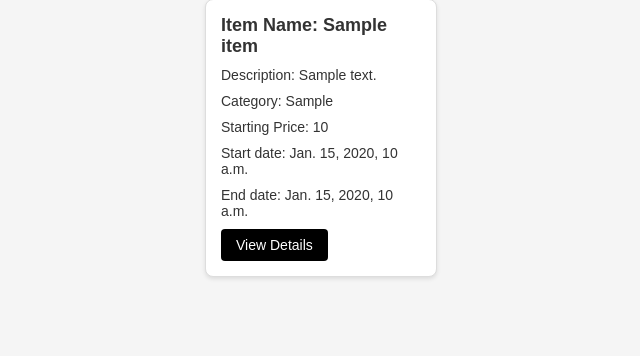
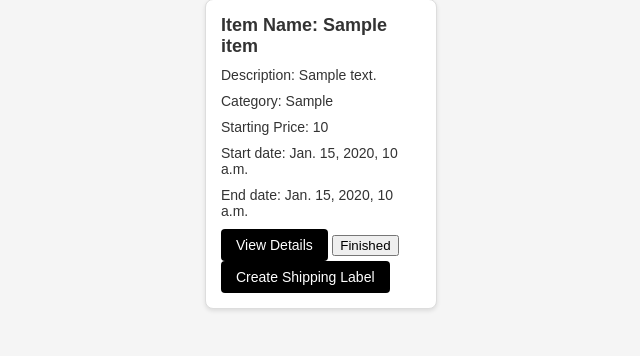
Before and after one commit to 5200-Group5/ElectronicBiddingSys, a Django app: page /bidding/my_items/ in a window 1280 px wide. Shown: the part 154-510 px from the top of the page, without its empty margins (319-959 px from the left). Run offline with Django 4.2, Linux system fonts and the light colour scheme; a user stored in the database is signed in; tables that the repository leaves empty hold one stand-in row (values such as "Sample post"); parts of the project's set-up code (start-up, migrations or seed data) failed here and were passed over.

Commit message:
update
- fail, will create a new branch work on this

```diff
--- a/ElectonicBiddingSys/BiddingApp/models.py
+++ b/ElectonicBiddingSys/BiddingApp/models.py
@@ -135,3 +135,19 @@ class Bid(models.Model):
 
     def __str__(self):
         return f"Bid by {self.user.username} on {self.item.name}"
+
+import random
+from django.db import models
+from django.conf import settings
+
+def generate_tracking_number():
+    return ''.join([str(random.randint(0, 9)) for _ in range(10)])
+
+class ShippingLabel(models.Model):
+    tracking_number = models.CharField(max_length=10, default=generate_tracking_number, unique=True)
+    winner = models.ForeignKey(settings.AUTH_USER_MODEL, on_delete=models.CASCADE, related_name='won_items')
+    creator = models.ForeignKey(settings.AUTH_USER_MODEL, on_delete=models.CASCADE, related_name='created_labels')
+    item = models.ForeignKey('Item', on_delete=models.CASCADE, related_name='shipping_labels')
+
+    def __str__(self):
+        return f"ShippingLabel for {self.item.name} - Tracking Number: {self.tracking_number}"
--- a/ElectonicBiddingSys/BiddingApp/urls.py
+++ b/ElectonicBiddingSys/BiddingApp/urls.py
@@ -23,4 +23,5 @@ urlpatterns = [
     path('user/<str:username>/', views.user_profile, name='user_profile'),
     path('messaging/', include('messaging.urls', namespace='messaging')),
     path('my_items/', views.my_items, name='my_items'),
+    path('create_shipping_label/<int:item_id>/', views.create_shipping_label, name='create_shipping_label'),
 ]
--- a/ElectonicBiddingSys/BiddingApp/views.py
+++ b/ElectonicBiddingSys/BiddingApp/views.py
@@ -175,13 +175,34 @@ def user_profile(request, username):
     user = get_object_or_404(User, username=username)
     return render(request, 'account/profile_account.html', {'profile_user': user})
 
+
+from django.utils import timezone
 def my_items(request):
     if request.user.is_authenticated:
         user_items = Item.objects.filter(creator=request.user)
+        # Adding a new field to each item for checking if the end date has passed
+        for item in user_items:
+            item.has_ended = item.end_date < timezone.now()
         return render(request, 'BiddingApp/my_items.html', {'items': user_items})
     else:
         # Redirect to login page or show an error message if the user is not authenticated
         return redirect('user:login')
+
+from .models import Item, ShippingLabel
+
+def create_shipping_label(request, item_id):
+    if request.method == 'POST':
+        item = get_object_or_404(Item, pk=item_id)
+        highest_bid = item.bid_set.order_by('-price').first()
+
+        if highest_bid:
+            ShippingLabel.objects.create(
+                winner=highest_bid.user,
+                creator=item.creator,
+                item=item
+            )
+
+    return render(request, 'BiddingApp/my_items.html')
 
 
 api_key = ""
--- a/ElectonicBiddingSys/templates/BiddingApp/my_items.html
+++ b/ElectonicBiddingSys/templates/BiddingApp/my_items.html
@@ -21,7 +21,19 @@
                 <p>Start date: {{ item.start_date }}</p>
                 <p>End date: {{ item.end_date }}</p>
                 <!-- Link to item detail page -->
-            <a href="{% url 'bidding:item_detail' item_id=item.item_id %}">View Details</a>
+                <a href="{% url 'bidding:item_detail' item_id=item.item_id %}"
+                    >View Details</a
+                >
+
+                <!-- New buttons for ended auctions -->
+                {% if item.has_ended %}
+                <button class="done-button">Finished</button>
+                <a
+                    href="{% url 'bidding:create_shipping_label' item_id=item.item_id %}"
+                    class="shipping-label-button"
+                    >Create Shipping Label</a
+                >
+                {% endif %}
             </div>
             {% empty %}
             <p>You have not created any items yet.</p>
```
Also changed, not shown: ElectonicBiddingSys/BiddingApp/migrations/0008_shippinglabel.py (added). Lines whose indentation alone changed are shown as unchanged.
